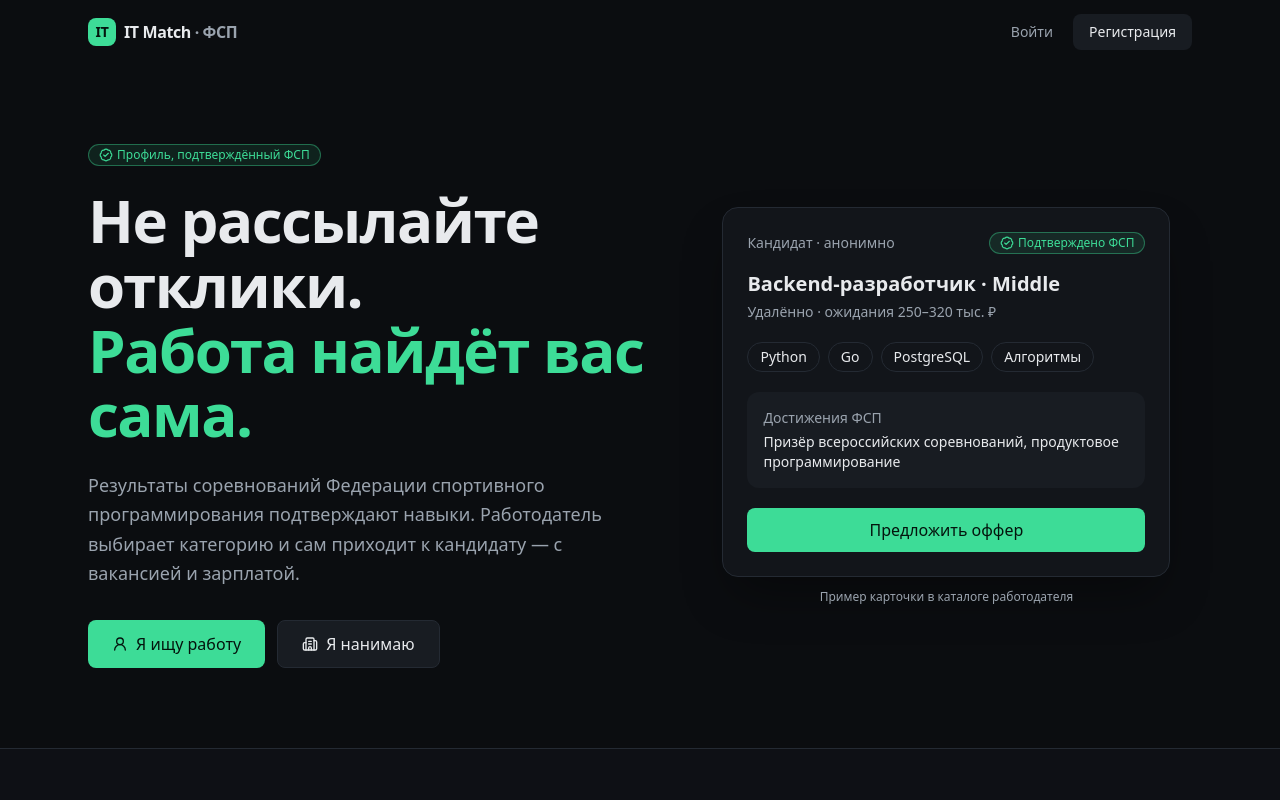
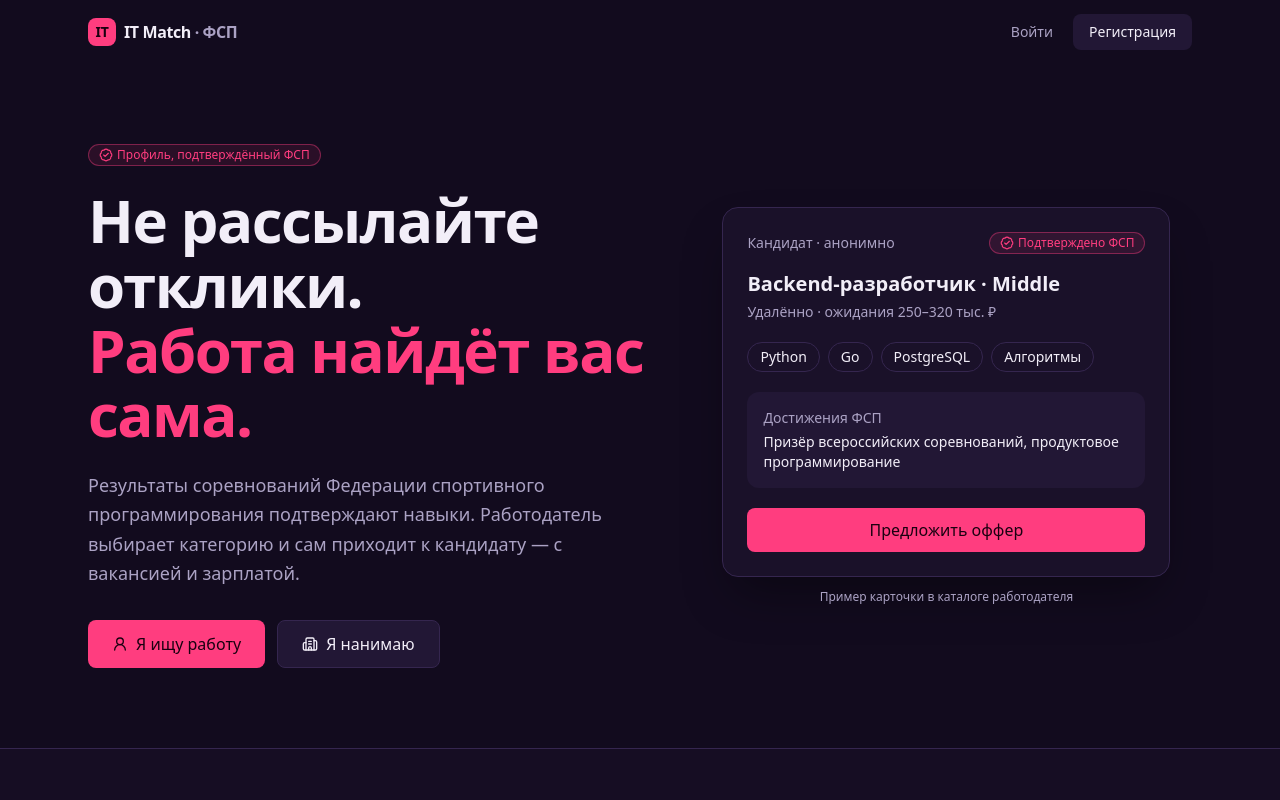
Before and after one commit to LaimOr127/Digital-platform-aggregator-of-IT-vacancies-FSP-, a React (Vite) app in the folder frontend/: page / in a window 1280 px wide. Shown: the top 800 px of the page. Built offline with nearby package versions, Linux system fonts and the light colour scheme.

Commit message:
feat(frontend): палитра ФСП — фиолетовый фон, малиновый акцент, тон success для статусов

```diff
--- a/frontend/index.html
+++ b/frontend/index.html
@@ -5,7 +5,7 @@
     <meta name="viewport" content="width=device-width, initial-scale=1.0" />
     <title>IT Match · ФСП</title>
     <meta name="description" content="Агрегатор ИТ-вакансий: работодатель выходит на кандидата с подтверждённым профилем ФСП" />
-    <meta name="theme-color" content="#0b0d10" />
+    <meta name="theme-color" content="#120b1e" />
   </head>
   <body>
     <div id="root"></div>
--- a/frontend/src/features/admin/ai/AiPage.tsx
+++ b/frontend/src/features/admin/ai/AiPage.tsx
@@ -85,7 +85,7 @@ function ProviderRow({ provider, onEdit, onDelete }: { provider: AiProvider; onE
           <div className="flex flex-wrap items-center gap-2">
             <h3 className="font-semibold">{provider.name}</h3>
             <Badge tone="neutral">{KIND_LABELS[provider.kind]}</Badge>
-            {provider.is_active && <Badge tone="accent">Активна</Badge>}
+            {provider.is_active && <Badge tone="success">Активна</Badge>}
           </div>
           <p className="mt-1 break-all font-mono text-xs text-muted">
             {provider.model} · {provider.base_url}
--- a/frontend/src/features/candidate/ProfilePage.tsx
+++ b/frontend/src/features/candidate/ProfilePage.tsx
@@ -136,7 +136,7 @@ function StatusCard({ profile }: { profile: Profile }) {
 function CatalogBadge({ profile }: { profile: Profile }) {
   if (profile.is_hidden) return <Badge tone="warn">Скрыт</Badge>;
   if (profile.search_status === "closed") return <Badge tone="neutral">Не в каталоге</Badge>;
-  return <Badge tone="accent">В каталоге</Badge>;
+  return <Badge tone="success">В каталоге</Badge>;
 }
 
 function FspPromoCard({ verified }: { verified: boolean }) {
--- a/frontend/src/features/candidate/assessment/Overview.tsx
+++ b/frontend/src/features/candidate/assessment/Overview.tsx
@@ -100,7 +100,7 @@ export function History({ history }: { history: AttemptResult[] }) {
                   {h.correct} из {h.total}
                 </span>
               )}
-              <Badge tone={h.result === "passed" ? "accent" : h.status === "expired" ? "neutral" : "warn"}>
+              <Badge tone={h.result === "passed" ? "success" : h.status === "expired" ? "neutral" : "warn"}>
                 {h.status === "expired" ? "Время вышло" : h.result === "passed" ? "Подтверждён" : "Не подтверждён"}
               </Badge>
             </div>
--- a/frontend/src/features/candidate/fsp/FspLinkCard.tsx
+++ b/frontend/src/features/candidate/fsp/FspLinkCard.tsx
@@ -165,7 +165,7 @@ function LinkedAccount({ status }: { status: FspStatus }) {
         <div>
           <div className="flex flex-wrap items-center gap-2">
             <CardTitle>Аккаунт ФСП {status.athlete_id}</CardTitle>
-            <Badge tone="accent">Привязан</Badge>
+            <Badge tone="success">Привязан</Badge>
           </div>
           <dl className="mt-3 grid grid-cols-[auto_1fr] gap-x-4 gap-y-1 text-sm">
             <dt className="text-muted">Разряд</dt>
--- a/frontend/src/features/candidate/interviews/InterviewsInbox.tsx
+++ b/frontend/src/features/candidate/interviews/InterviewsInbox.tsx
@@ -81,7 +81,7 @@ function InterviewCard({ interview, onDecline }: { interview: Interview; onDecli
         <div className="flex flex-wrap gap-2">
           <Badge tone={interviewTone[interview.status]}>{labels.interviewStatus[interview.status]}</Badge>
           {interview.result && (
-            <Badge tone={interview.result === "passed" ? "accent" : "neutral"}>{labels.interviewResult[interview.result]}</Badge>
+            <Badge tone={interview.result === "passed" ? "success" : "neutral"}>{labels.interviewResult[interview.result]}</Badge>
           )}
           {interview.offer_id && <Badge tone="accent">Есть оффер</Badge>}
         </div>
--- a/frontend/src/features/employer/interviews/InterviewsPage.tsx
+++ b/frontend/src/features/employer/interviews/InterviewsPage.tsx
@@ -96,7 +96,7 @@ function InterviewRow({ interview, onCancel, onComplete, onOffer }: RowProps) {
         <div className="flex flex-wrap gap-2">
           <Badge tone={interviewTone[interview.status]}>{labels.interviewStatus[interview.status]}</Badge>
           {interview.result && (
-            <Badge tone={interview.result === "passed" ? "accent" : "danger"}>{labels.interviewResult[interview.result]}</Badge>
+            <Badge tone={interview.result === "passed" ? "success" : "danger"}>{labels.interviewResult[interview.result]}</Badge>
           )}
         </div>
       </div>
--- a/frontend/src/features/insights/position.ts
+++ b/frontend/src/features/insights/position.ts
@@ -19,6 +19,6 @@ export const positionLabel: Record<Position, string> = {
 
 export const positionTone: Record<Position, Tone> = {
   below: "info",
-  within: "accent",
+  within: "success",
   above: "warn",
 };
--- a/frontend/src/features/passport/PublicPassport.tsx
+++ b/frontend/src/features/passport/PublicPassport.tsx
@@ -75,7 +75,7 @@ function PassportView({ passport }: { passport: PassportVerify }) {
             </p>
           )}
           <div className="mt-4 flex flex-wrap gap-2">
-            <Badge tone={verified ? "accent" : "neutral"}>{labels.tier[p.verification_tier]}</Badge>
+            <Badge tone={verified ? "success" : "neutral"}>{labels.tier[p.verification_tier]}</Badge>
             {p.fsp.rank && <Badge tone="info">Разряд: {p.fsp.rank}</Badge>}
             {p.fsp.athlete_id && <Badge>ФСП {p.fsp.athlete_id}</Badge>}
           </div>
--- a/frontend/src/styles.css
+++ b/frontend/src/styles.css
@@ -1,21 +1,24 @@
 @import "tailwindcss";
 @import "@fontsource-variable/inter";
 
-/* Дизайн-токены: единственное место, где заданы цвета. Брендбук ФСП подменит значения здесь. */
+/* Дизайн-токены: единственное место, где заданы цвета. Палитра ФСП (из шаблона презентации):
+   глубокий фиолетовый фон, малиновый акцент, лавандовый для справочных статусов.
+   Оттенки высветлены для тёмной темы: контраст текста и бейджей не ниже 4.5:1. */
 :root {
   color-scheme: dark;
-  --bg: #0b0d10;
-  --surface: #12151a;
-  --surface-2: #181c22;
-  --border: #242a33;
-  --text: #e8eaed;
-  --muted: #9aa3ae;
-  --accent: #3ddc97;
-  --accent-strong: #5ee8ad;
-  --on-accent: #04140d;
-  --warn: #f5b544;
-  --danger: #f87171;
-  --info: #7db4ff;
+  --bg: #120b1e;
+  --surface: #1a1129;
+  --surface-2: #221735;
+  --border: #35264f;
+  --text: #f2eef8;
+  --muted: #aba2c4;
+  --accent: #ff3d7f;
+  --accent-strong: #ff6b9b;
+  --on-accent: #1a0010;
+  --success: #3ddc97;
+  --warn: #f5c044;
+  --danger: #ff7a52;
+  --info: #a9a3ee;
 }
 
 @theme inline {
@@ -28,6 +31,7 @@
   --color-accent: var(--accent);
   --color-accent-strong: var(--accent-strong);
   --color-on-accent: var(--on-accent);
+  --color-success: var(--success);
   --color-warn: var(--warn);
   --color-danger: var(--danger);
   --color-info: var(--info);
@@ -61,7 +65,8 @@ body {
     --border: #d5d9df;
     --text: #111418;
     --muted: #4b5563;
-    --accent: #0f7a4a;
+    --accent: #c2004a;
+    --success: #0f7a4a;
   }
   .no-print {
     display: none !important;
--- a/frontend/src/ui/Badge.tsx
+++ b/frontend/src/ui/Badge.tsx
@@ -1,11 +1,12 @@
 import type { ReactNode } from "react";
 import { cn } from "../lib/cn";
 
-export type Tone = "neutral" | "accent" | "warn" | "danger" | "info";
+export type Tone = "neutral" | "accent" | "success" | "warn" | "danger" | "info";
 
 const tones: Record<Tone, string> = {
   neutral: "border-line text-muted",
   accent: "border-accent/40 bg-accent/10 text-accent",
+  success: "border-success/40 bg-success/10 text-success",
   warn: "border-warn/40 bg-warn/10 text-warn",
   danger: "border-danger/40 bg-danger/10 text-danger",
   info: "border-info/40 bg-info/10 text-info",
```
Also changed, not shown: frontend/src/lib/tones.ts (+6 -6 lines).
